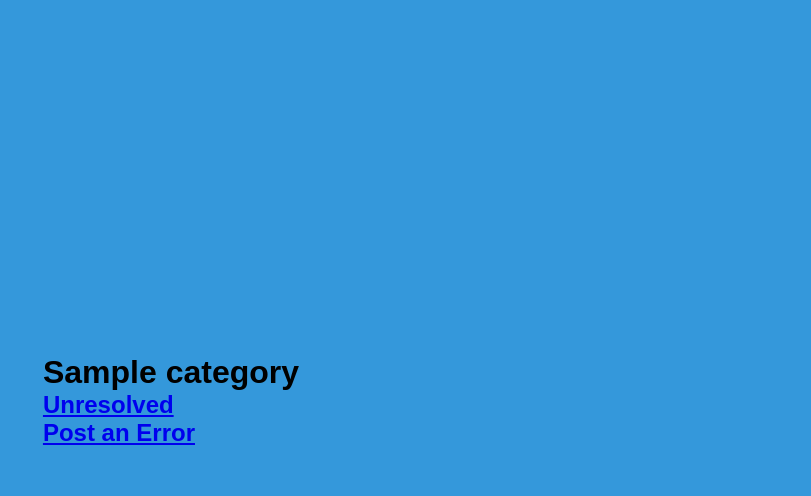
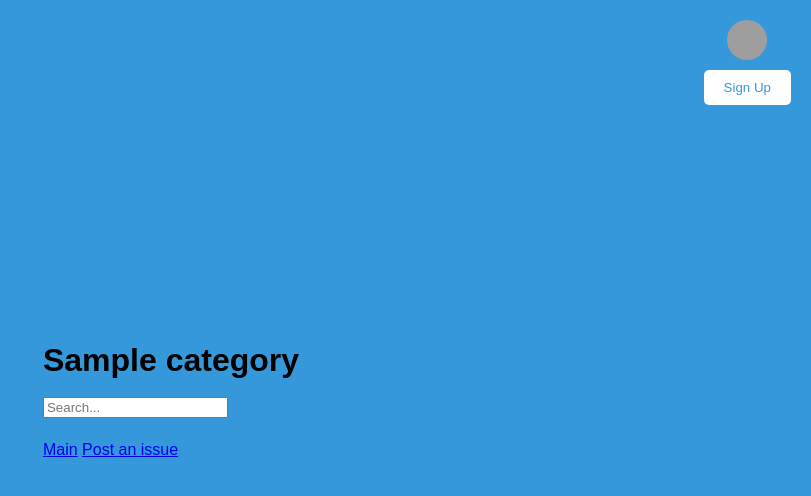
Before and after one commit to kibrik47/BugBuddies, a Flask app: template templates/forum.html in a window 1280 px wide. Shown: the top 496 px of the page, without its empty margins (469-1280 px from the left). Run offline with Flask 3, Linux system fonts and the light colour scheme; the template is opened without the code that fills it: most values are stand-ins (such as "Sample title", 1, 10 or a date in 2020); some libraries are stand-ins or nearby versions; grey boxes are pictures that could not be loaded.

Commit message:
Added basing configurations to forum pages.

```diff
--- a/templates/forum.html
+++ b/templates/forum.html
@@ -4,13 +4,28 @@
   <meta charset="UTF-8">
   <meta name="viewport" content="width=device-width, initial-scale=1.0">
   <title>{{ category }}</title>
-  <link rel="stylesheet" href="{{ url_for('static', filename='style.css') }}">
+  <link rel="stylesheet" href="/static/style.css">
 </head>
 <body>
   <div class="container">
     <h1>{{ category }}</h1>
-    <h2><a href="/forum/{{ category }}/unresolved">Unresolved</a></h2>
-    <h2><a href="/forum/{{ category }}/post">Post an Error</a></h2>
+    <div class="search">
+      <!-- Add search bar here -->
+      <input type="text" placeholder="Search...">
+    </div>
+    <div class="clickable-options">
+      <!-- Clickable options -->
+      <a href="/">Main</a>
+      <a href="/forum/{{ category }}/post">Post an issue</a>
+    </div>
+  </div>
+
+  <!-- User icon container (Sign Up) -->
+  <div class="user-icon-container">
+    <!-- User icon image -->
+    <img src="https://upload.wikimedia.org/wikipedia/commons/thumb/9/9f/New_user_icon-01.svg/1200px-New_user_icon-01.svg.png" alt="User Icon" class="user-icon">
+    <!-- Sign up button -->
+    <button class="sign-up-button">Sign Up</button>
   </div>
 </body>
 </html>
```
